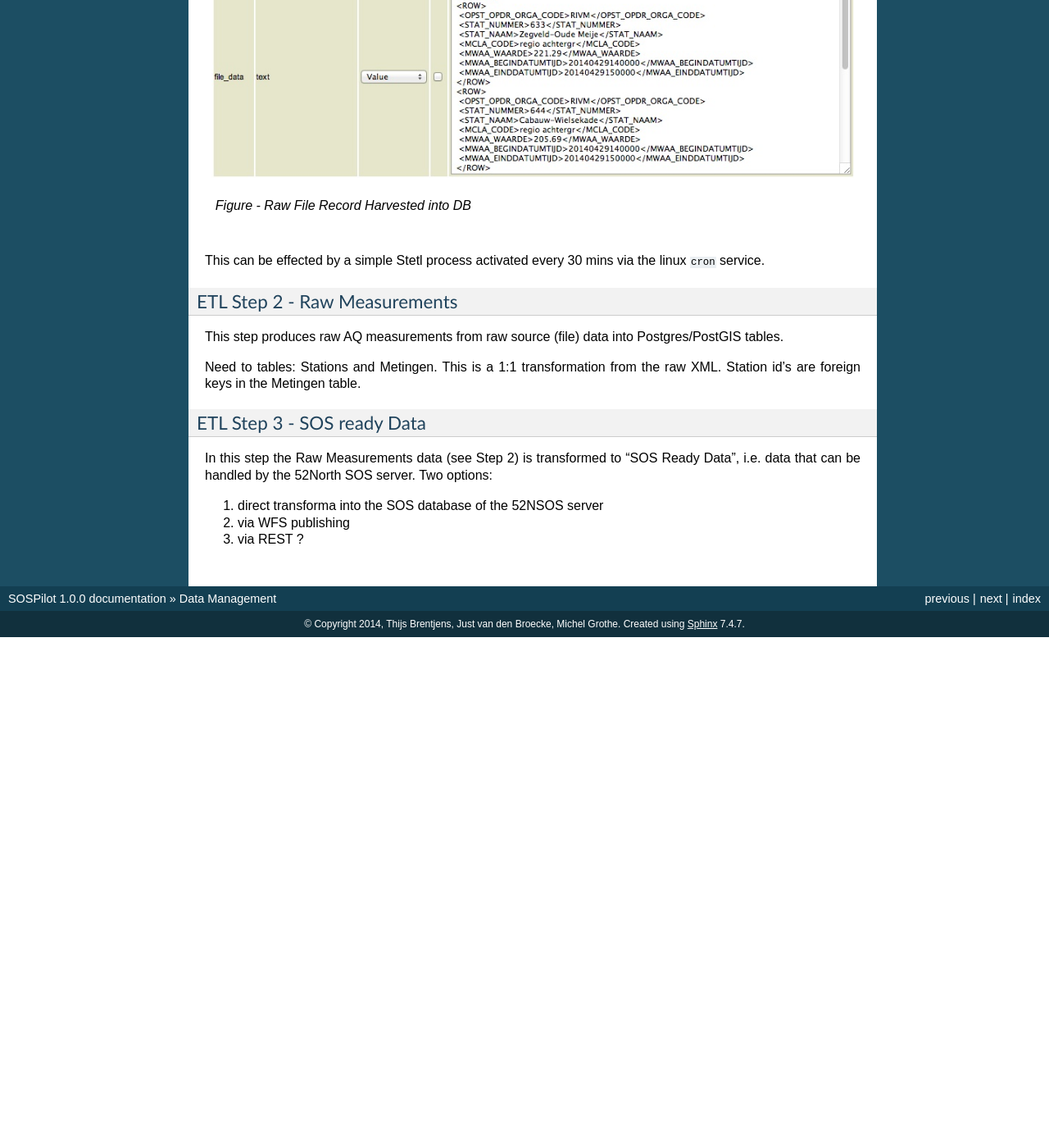
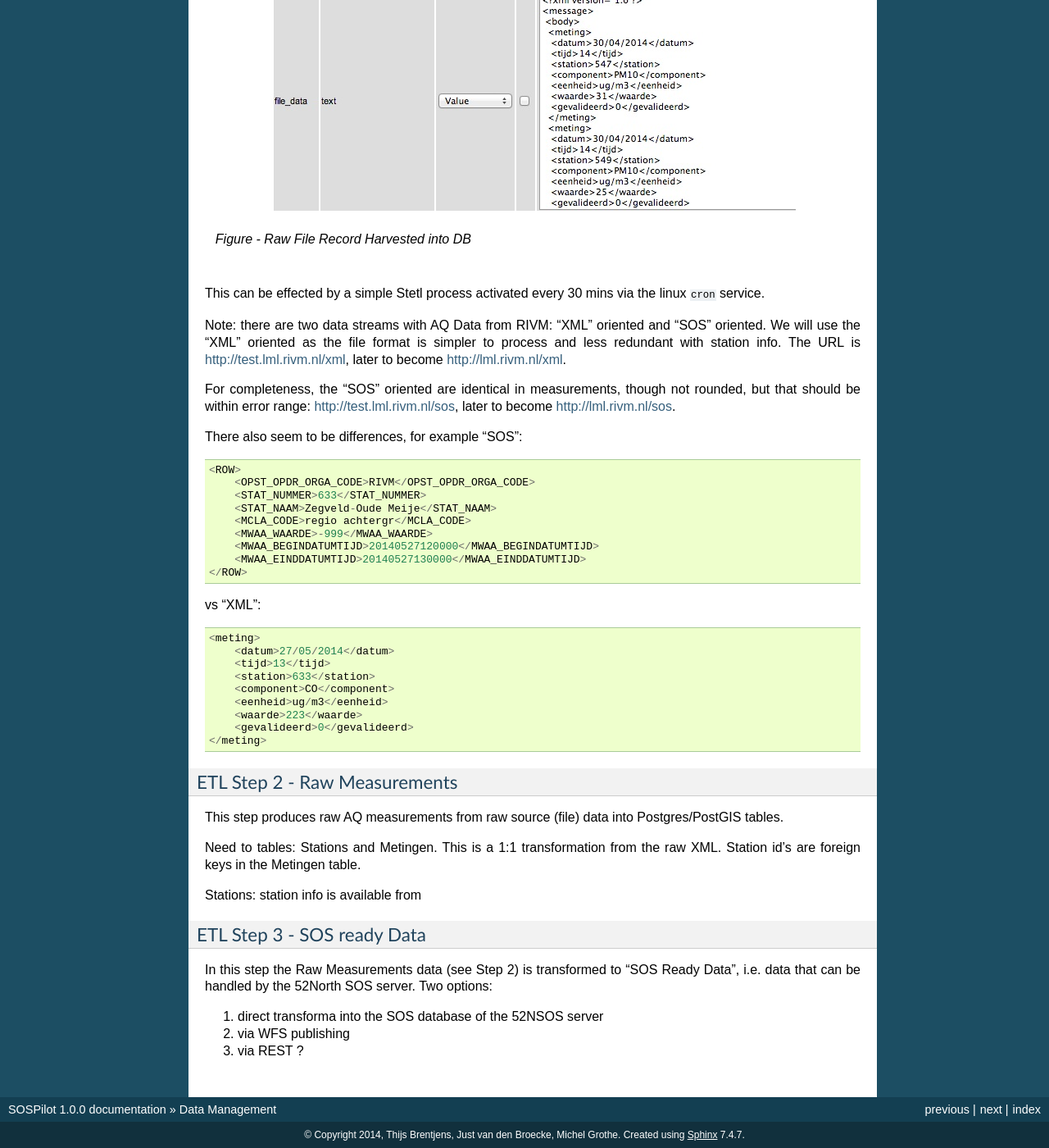
Before and after one commit to Geonovum/sospilot, a Sphinx documentation site: the page built from docs/data.rst, in a window 1280 px wide and 1400 px high, scrolled down 2777 px. Shown: the whole window at 82% size. Built offline with Sphinx 7.4.7, drawn with Linux system fonts in a browser that asks for light colours; before the commit the page ends 3554 px from its top, so only the background shows below that.

Commit message:
some raw station data and doc updates

```diff
--- a/docs/data.rst
+++ b/docs/data.rst
@@ -64,7 +64,7 @@ ETL Step 1. - Harvester
 The RIVM data server provides measurements of the past month in a collection
 of XML files served by an Apache HTTP server. See figure below.
 
-.. figure:: _static/lml-raw-file-listing.jpg
+.. figure:: _static/lml-raw-file-listing-xml.jpg
    :align: center
 
    *Figure - Apache Server Raw File Listing*
@@ -72,13 +72,46 @@ of XML files served by an Apache HTTP server. See figure below.
 The LML Harvester will continuously read these XML files and store
 these in the DB as XML Blobs with their filename.
 
-.. figure:: _static/lml-raw-file-record.jpg
+.. figure:: _static/lml-raw-file-record-xml.jpg
    :align: center
 
    *Figure - Raw File Record Harvested into DB*
 
 This can be effected by a simple Stetl process activated every 30 mins via the linux
 ``cron`` service.
+
+Note: there are two data streams with AQ Data from RIVM: "XML" oriented and "SOS" oriented. We will use the "XML" oriented
+as the file format is simpler to process and less redundant with station info. The URL is
+http://test.lml.rivm.nl/xml, later to become http://lml.rivm.nl/xml.
+
+For completeness, the "SOS" oriented are identical
+in measurements, though not rounded, but that should be within error range:
+http://test.lml.rivm.nl/sos, later to become http://lml.rivm.nl/sos.
+
+There also seem to be differences, for example "SOS": ::
+
+    <ROW>
+        <OPST_OPDR_ORGA_CODE>RIVM</OPST_OPDR_ORGA_CODE>
+        <STAT_NUMMER>633</STAT_NUMMER>
+        <STAT_NAAM>Zegveld-Oude Meije</STAT_NAAM>
+        <MCLA_CODE>regio achtergr</MCLA_CODE>
+        <MWAA_WAARDE>-999</MWAA_WAARDE>
+        <MWAA_BEGINDATUMTIJD>20140527120000</MWAA_BEGINDATUMTIJD>
+        <MWAA_EINDDATUMTIJD>20140527130000</MWAA_EINDDATUMTIJD>
+    </ROW>
+
+vs "XML": ::
+
+    <meting>
+        <datum>27/05/2014</datum>
+        <tijd>13</tijd>
+        <station>633</station>
+        <component>CO</component>
+        <eenheid>ug/m3</eenheid>
+        <waarde>223</waarde>
+        <gevalideerd>0</gevalideerd>
+    </meting>
+
 
 
 ETL Step 2 - Raw Measurements
@@ -90,6 +123,8 @@ tables.
 Need to tables: Stations and Metingen. This is a 1:1 transformation from the raw XML.
 Station id's are foreign keys in the Metingen table.
 
+Stations: station info is available from
+
 ETL Step 3 - SOS ready Data
 ~~~~~~~~~~~~~~~~~~~~~~~~~~~
 
```
Also changed, not shown: docs/_static/lml-raw-file-listing-content.jpg (added), docs/_static/lml-raw-file-listing-xml.jpg (added), docs/_static/lml-raw-file-record-xml.jpg (added), 3 other files.
